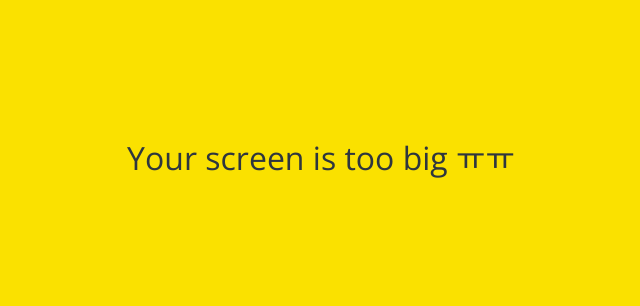
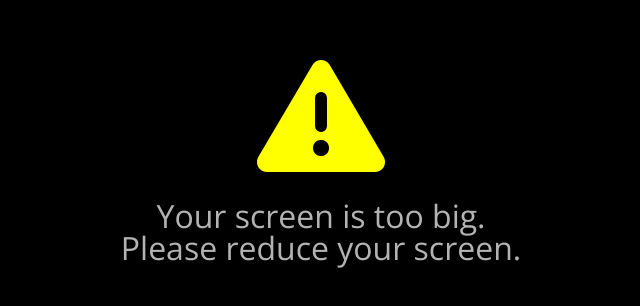
Before and after one commit to maybe9210/kakao-clone-challenge, a plain HTML site: page index.html in a window 1280 px wide. Shown: the part 242-548 px from the top of the page, without its empty margins (319-959 px from the left). Drawn offline with nearby package versions, Linux system fonts and the light colour scheme.

Commit message:
change error screen

```diff
--- a/css/components/no-mobile.css
+++ b/css/components/no-mobile.css
@@ -1,14 +1,21 @@
 #no-mobile {
+  z-index: 99;
   position: absolute;
-  z-index: 99;
+  top: 0;
+  width: 100vw;
   height: 100vh;
-  background-color: var(--yellow);
-  width: 100vw;
   display: flex;
+  align-items: center;
   justify-content: center;
-  align-items: center;
   font-size: 32px;
-  top: 0;
+  background-color: black;
+  flex-direction: column;
+  color: rgba(255, 255, 255, 0.7);
+}
+
+#no-mobile i {
+  margin-bottom: 20px;
+  color: yellow;
 }
 
 @media screen and (max-width: 645px) {
--- a/index.html
+++ b/index.html
@@ -37,7 +37,9 @@
     </form>
 
     <div id="no-mobile">
-      <span>Your screen is too big ㅠㅠ</span>
+      <i class="fas fa-exclamation-triangle fa-4x"></i>
+      <span>Your screen is too big.</span>
+      <span>Please reduce your screen.</span>
     </div>
 
     <script
```
Also changed, not shown: chat.html (+3 -1 lines), chats.html (+3 -1 lines), find.html (+3 -1 lines), friends.html (+3 -1 lines), more.html (+3 -1 lines), settings.html (+3 -1 lines).
